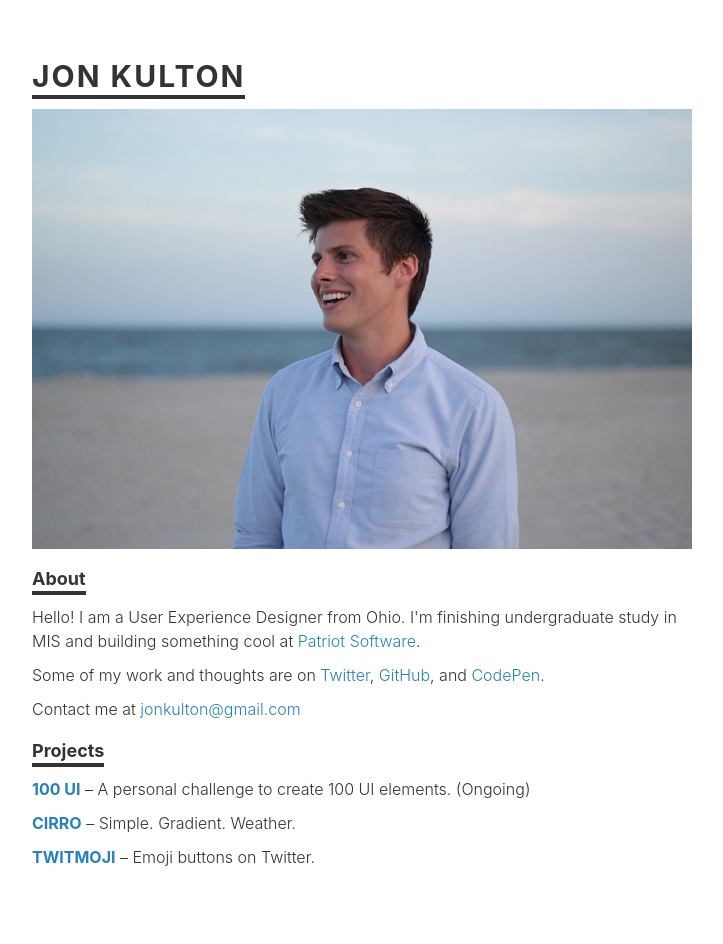
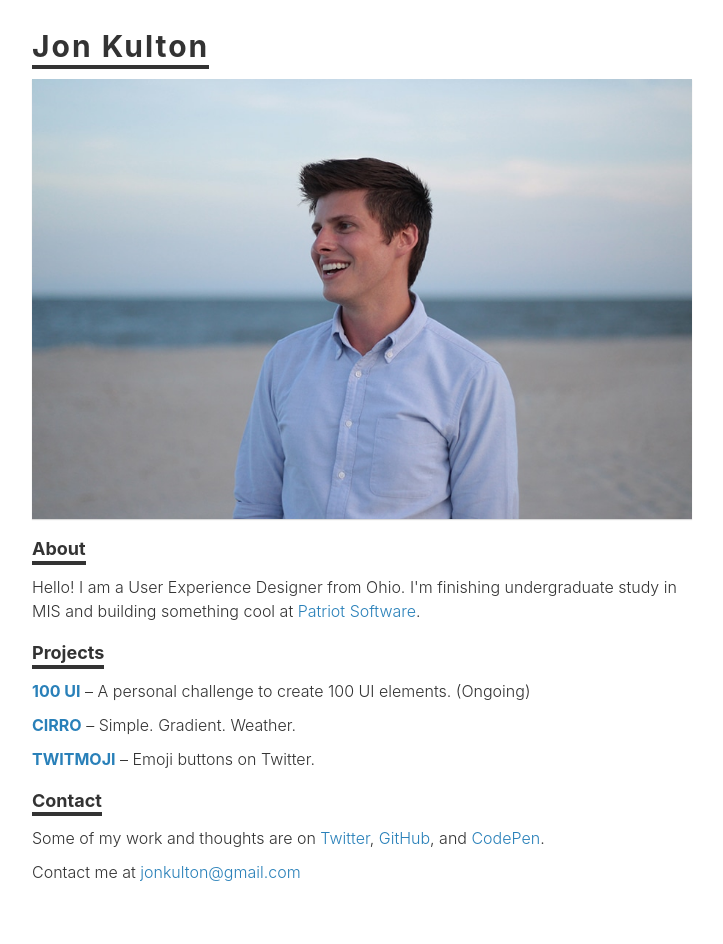
Before and after one commit to jkulton/jkulton.github.io, a Jekyll site: the page built from index.html, in a window 1280 px wide. Shown: the whole page, without its empty margins (278-1001 px from the left). Built offline with Jekyll 4.4.1, drawn with Linux system fonts in a browser that asks for light colours; nearby versions of some CDN libraries.

Commit message:
homepage content

```diff
--- a/_sass/_base.scss
+++ b/_sass/_base.scss
@@ -51,6 +51,7 @@
 @media (min-width:768px) {
     .main {
         padding:3rem;
+        padding-top:0;
         margin:20px auto;
     }
 }
@@ -58,12 +59,12 @@
 .name {
     font-size:3rem;
     font-weight: bold;
-    text-transform: uppercase;
     letter-spacing: 0.2rem;
 }
 
 .hero {
     margin-bottom:10px;
+    box-shadow:0 1px 1px 0 rgba(0,0,0,0.15);
 }
 
 .info {
--- a/index.html
+++ b/index.html
@@ -17,6 +14,11 @@
         <li><a href="http://jkulton.com/cirro">CIRRO</a> – Simple. Gradient. Weather.</li>
         <li><a href="https://github.com/jkulton/twitmoji">Twitmoji</a> – Emoji buttons on Twitter.</li>
       </ul>
+
+      <h4>Contact</h4>
+      <p>Some of my work and thoughts are on <a href="http://www.twitter.com/jkulton">Twitter</a>, <a href="http://www.github.com/jkulton">GitHub</a>, and <a href="http://codepen.io/jkulton/">CodePen</a>.
+      <p>Contact me at <a href="mailto:jonkulton@gmail.com">jonkulton@gmail.com</a></p>
+
   </div>
 <!--<script>
   window.onload = function night(){
```
Also changed, not shown: other parts of index.html (+0 -3 lines).
